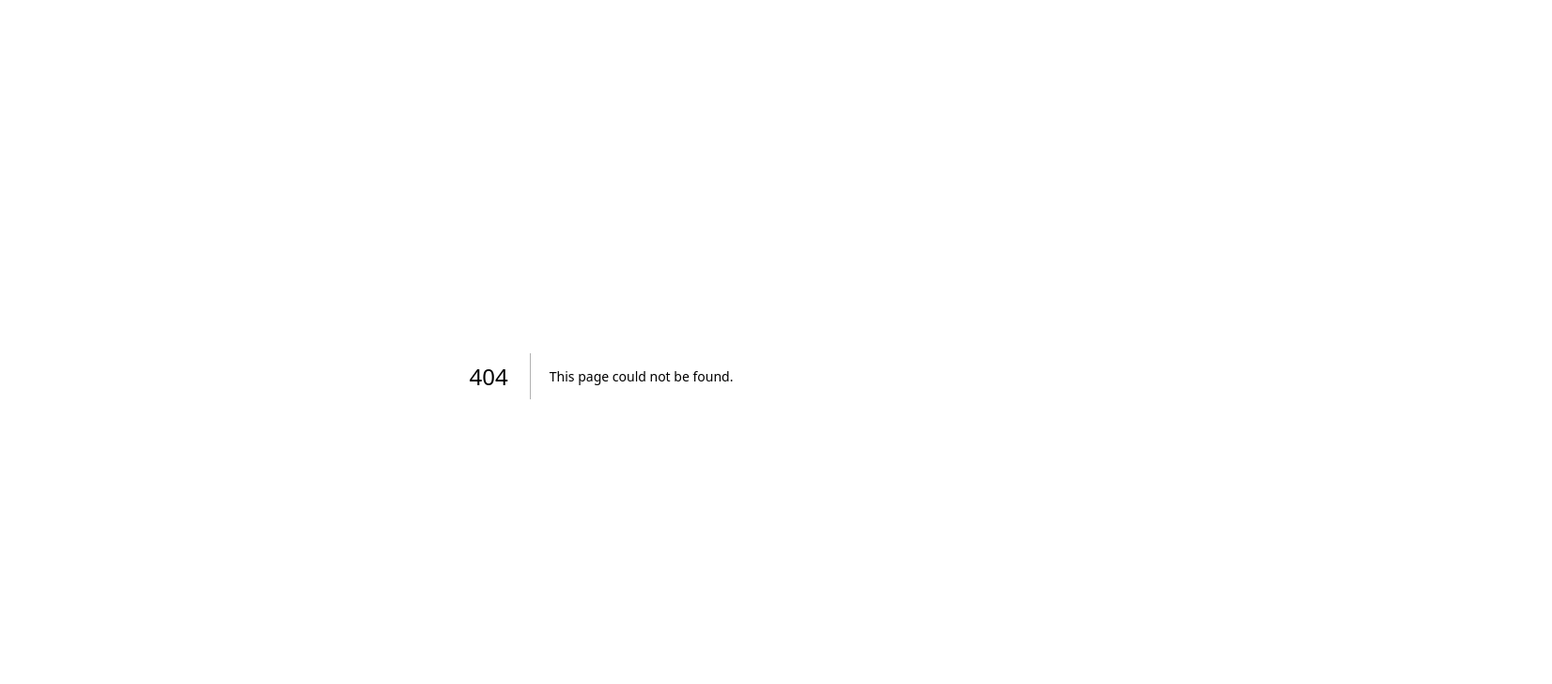
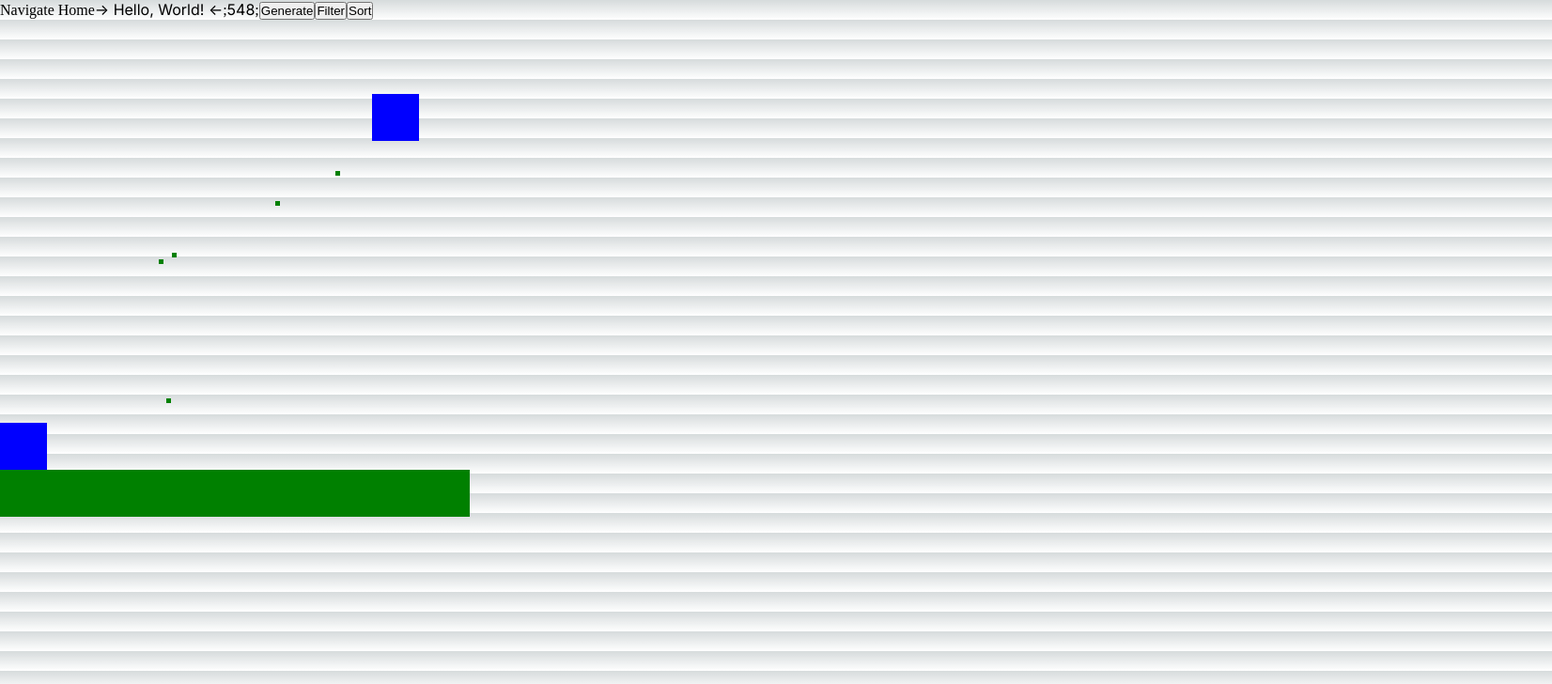
Before and after one commit to AustinLimanek/nGame, a Next.js app: page /newPage in a window 1280 px wide. Before the commit this address had no page. Shown: the top 728 px of the page at 94% size, 1652 px wide, since content can reach past the window. Built offline with nearby package versions, Linux system fonts and the light colour scheme.

Commit message:
created a small game engine and started to play around with some basic game mechanics.

```diff
--- a/app/globals.css
+++ b/app/globals.css
@@ -46,7 +46,7 @@
     --background-start-rgb: 0, 0, 0;
     --background-end-rgb: 0, 0, 0;
 
-    --primary-glow: radial-gradient(rgba(1, 65, 255, 0.4), rgba(1, 65, 255, 0));
+    --primary-glow: radial-gradient(rgba(99, 34, 45, 0.337), rgba(1, 65, 255, 0));
     --secondary-glow: linear-gradient(
       to bottom right,
       rgba(1, 65, 255, 0),
--- /dev/null
+++ b/app/newPage/page.tsx
@@ -0,0 +1,215 @@
+'use client'
+
+import { Inter } from "next/font/google"
+import Link from "next/link";
+const inter = Inter({ subsets: ['latin'] })
+
+import React, { useState, useEffect, useCallback } from 'react';
+
+
+export default function NewPage() {
+  const INTVELOCITY = 20;
+  const GRAVITY = 4; // Adjust the value as needed
+  const GROUND1 = [0, 500];
+  const GROUND2 = [700, 800];
+  const [position, setPosition] = useState({ x: 0, y: 0 });
+  const [velocity, setVelocity] = useState<number>(INTVELOCITY);
+  const [yVelocity, setYVelocity] = useState<number>(0);
+  const [isJumping, setIsJumping] = useState<boolean>(false);
+  const [time, setTime] = useState<number>(0);
+  const [shotsArray, setShotsArray] = useState<any>([]);
+
+  const slider = useCallback((phase: number, angularVelocity: number = 1 , amplitude: number = 1000)=>{
+    const cycle = (angularVelocity * time + phase) % amplitude;
+    return cycle < amplitude * 0.5 ? cycle : amplitude - cycle;
+  },[time]);
+
+
+  const acceleration = useCallback(
+    (e: KeyboardEvent) => {
+      if (e.repeat) {
+        setVelocity((prevVelocity) => prevVelocity > 0 ? prevVelocity* 1.1 : prevVelocity + 0.1 * Math.abs(prevVelocity));
+      }
+      else{
+        setVelocity(INTVELOCITY);
+      }
+    },
+    [setVelocity]
+  );
+
+  const handleKeyDown = useCallback(
+    (e: KeyboardEvent) => {
+      console.log(e);
+      acceleration(e); // Call acceleration to potentially update velocity
+      switch (e.code) {
+        case 'ArrowLeft':
+          setPosition((prevPos) => ({ ...prevPos, x: prevPos.x - velocity >= 0 ? prevPos.x - velocity : 0 }));
+          break;
+        case 'ArrowRight':
+          setPosition((prevPos) => ({ ...prevPos, x: prevPos.x + velocity }));
+          break;
+        case 'ArrowUp':
+          setPosition((prevPos) => ({ ...prevPos, y: prevPos.y - velocity }));
+          break;
+        case 'ArrowDown':
+          setPosition((prevPos) => ({ ...prevPos, y: prevPos.y + velocity }));
+          break;
+        case 'Space':
+          if(!isJumping){
+          setYVelocity(-20); // Adjust the jump strength as needed
+          setIsJumping(true);}
+          break;
+        default:
+          break;
+      }
+    },
+    [velocity, acceleration, isJumping]
+  );
+
+  const handleClick = useCallback( () => {
+    setShotsArray([...shotsArray, {x: slider(300, 2) + 25, y: 150, setTime: time}]);
+    }, [shotsArray, time, slider])
+
+
+  const handleFilter = useCallback((range: number) => {
+    setShotsArray(shotsArray.filter((element: any) => element.y + time - element.setTime < range));
+  },[shotsArray, time])
+
+  // Handle user input (e.g., arrow keys)
+  useEffect(() => {
+
+    window.addEventListener('keydown', handleKeyDown);
+
+    return () => {
+      window.removeEventListener('keydown', handleKeyDown);
+    };
+  }, [handleKeyDown]);
+
+  useEffect(() => {
+    // Gravity effect
+    const gravityInterval = setInterval(() => {
+      setYVelocity((prevYVelocity) => prevYVelocity + GRAVITY);
+    }, 100); // Adjust the interval as needed
+
+    return () => {
+      clearInterval(gravityInterval);
+    };
+  }, []);
+
+  useEffect(() => {
+    // Gravity effect
+    const gameClock = setInterval(() => {
+      setTime((prevTime) => prevTime + 1);
+      handleFilter(500);
+      if(Math.random() < 0.01){
+        handleClick();
+      }
+    }, 10); // Adjust the interval as needed
+
+    return () => {
+      clearInterval(gameClock);
+    };
+  }, [handleFilter, handleClick]);
+
+  //this continuously runs when gravity is non-zero. Down is considered positive.
+  useEffect(() => {
+    // console.log(position.x)
+    // console.log(yVelocity)
+    if (position.y > GROUND1[1] - 50 && position.x < 500) {
+      setIsJumping(false);
+      setYVelocity(0); // Prevent any residual vertical velocity
+      setPosition((prevPos) => ({ ...prevPos, y: GROUND1[1] - 50 }));
+    }
+
+    if(position.x < 500 && position.y < GROUND1[1] - 50 || position.x > 500 && position.y < GROUND2[1] - 75 || isJumping){
+      setPosition((prevPos) => ({ ...prevPos, y: prevPos.y + yVelocity }));
+    }
+  }, [yVelocity, position.x, isJumping]);
+
+  // useEffect(() => {
+  //   if (position.y >= GROUND[1] + 50) {
+  //     setIsJumping(false);
+  //     setYVelocity(0); // Prevent any residual vertical velocity
+  //     setPosition((prevPos) => ({ ...prevPos, y: 50 }));
+  //   }
+  // }, [position.y]);
+
+
+  function quickSort(array: number[]): number[]{
+    if(array.length <= 1) return array;
+
+    const pivot: number = array[0];
+    const leftArray: number[] = [];
+    const rightArray: number[] = [];
+
+    for(let i = 1; i < array.length; i++){
+      array[i] < pivot ? leftArray.push(array[i]) : rightArray.push(array[i]);
+    }
+
+    return [...quickSort(leftArray), pivot, ...quickSort(rightArray)];
+  }
+
+  // function generateRandomArray(numEle: number): number[]{
+
+  // }
+
+  return (
+  <>
+    <Link href="/">Navigate Home</Link>
+    <span className={inter.className}>-&gt; Hello, World! &lt;-</span>;
+    <span className={inter.className}>{time}</span>;
+    <button onClick={handleClick}>Generate</button>
+    <button onClick={()=>handleFilter(300)}>Filter</button>
+    <button onClick={()=>console.log(quickSort([1,-2,6,7,20,-3,9]))}>Sort</button>
+    <div
+      style={{
+        position: 'absolute',
+        width: '50px',
+        height: '50px',
+        backgroundColor: 'blue',
+        left: `${slider(300, 2)}px`,
+        top: `${100}px`,
+      }}
+    ></div>
+    <div
+      style={{
+        position: 'absolute',
+        width: '50px',
+        height: '50px',
+        backgroundColor: 'blue',
+        left: `${position.x}px`,
+        top: `${position.y}px`,
+      }}
+    ></div>
+    <div
+      style={{
+        position: 'absolute',
+        width: '500px',
+        height: '50px',
+        backgroundColor: 'green',
+        left: `${GROUND1[0]}px`,
+        top: `${GROUND1[1]}px`,
+      }}
+    ></div>
+    <div
+      style={{
+        position: 'absolute',
+        width: '500px',
+        height: '50px',
+        backgroundColor: 'green',
+        left: `${GROUND2[0] + slider(0)}px`,
+        top: `${GROUND2[1]}px`,
+      }}
+    ></div>
+    {shotsArray.map((element: any, index: number) => <div key={index}
+      style={{
+        position: 'absolute',
+        width: '5px',
+        height: '5px',
+        backgroundColor: 'green',
+        left: `${element.x}px`,
+        top: `${element.y + time - element.setTime}px`,
+      }}
+    ></div> )}
+  </>)
+}
--- a/app/page.module.css
+++ b/app/page.module.css
@@ -132,7 +132,7 @@
 
 /* Conic Gradient Animation */
 .thirteen::before {
-  animation: 6s rotate linear infinite;
+  animation: 1s rotate linear infinite;
   width: 200%;
   height: 200%;
   background: var(--tile-border);
--- a/package.json
+++ b/package.json
@@ -9,7 +9,6 @@
     "lint": "next lint"
   },
   "dependencies": {
-    "@next/font": "14.0.1",
     "@types/node": "20.9.0",
     "@types/react": "18.2.37",
     "@types/react-dom": "18.2.15",
```
Also changed, not shown: app/page.tsx (+6 -1 lines), 1 other file (tests, documents, lock files or other folders).
